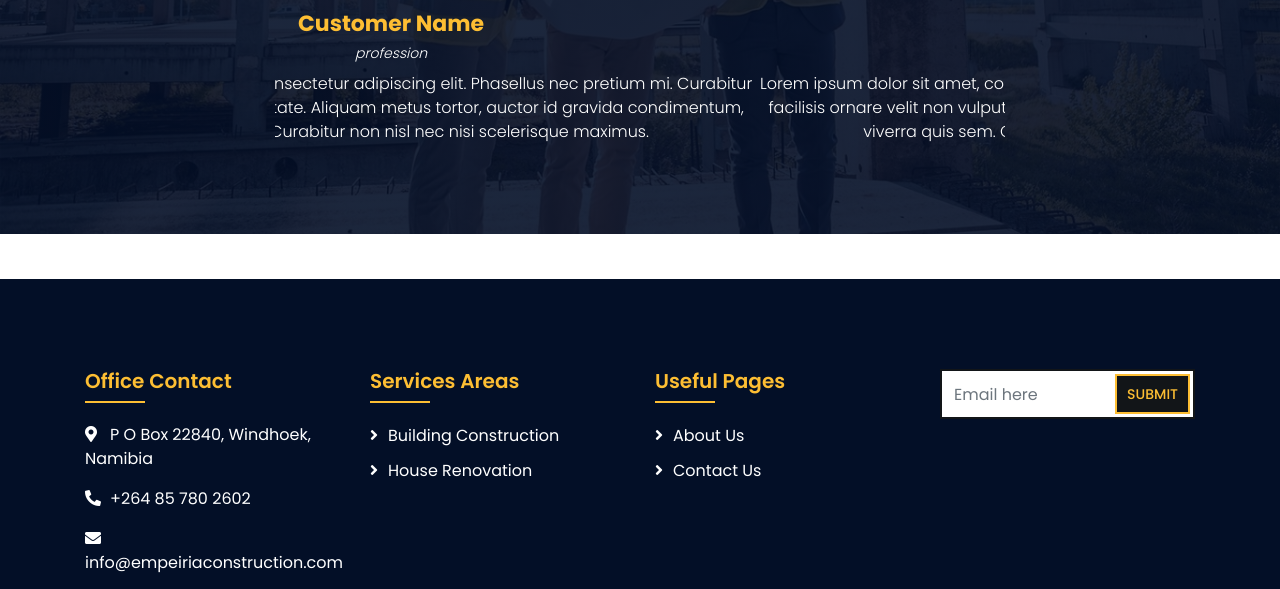
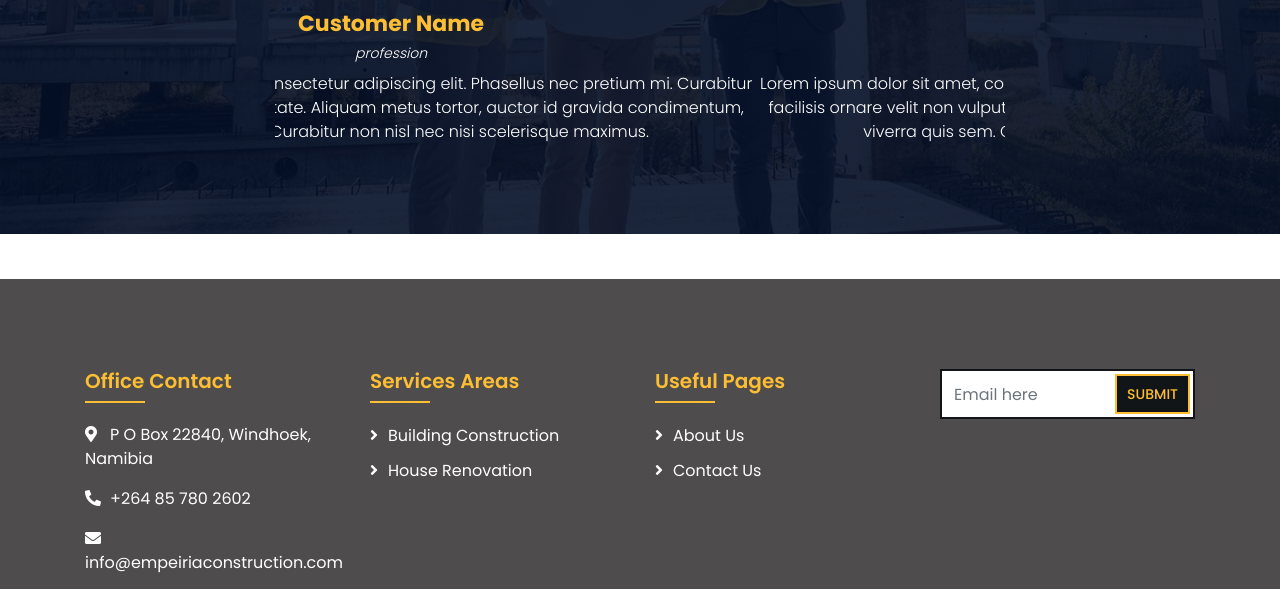
Before and after one commit to phillip847/emperial, a plain HTML site: page index.html in a window 1280 px wide. Shown: the part 4468-5057 px from the top of the page. Drawn offline with nearby package versions, Linux system fonts and the light colour scheme.

Commit message:
Update style.css

```diff
--- a/css/style.css
+++ b/css/style.css
@@ -2058,7 +2058,7 @@ a:focus {
     position: relative;
     margin-top: 45px;
     padding-top: 90px;
-    background: #030f27;
+    background: #4e4c4c;
     color: #ffffff;
 }
 
```
